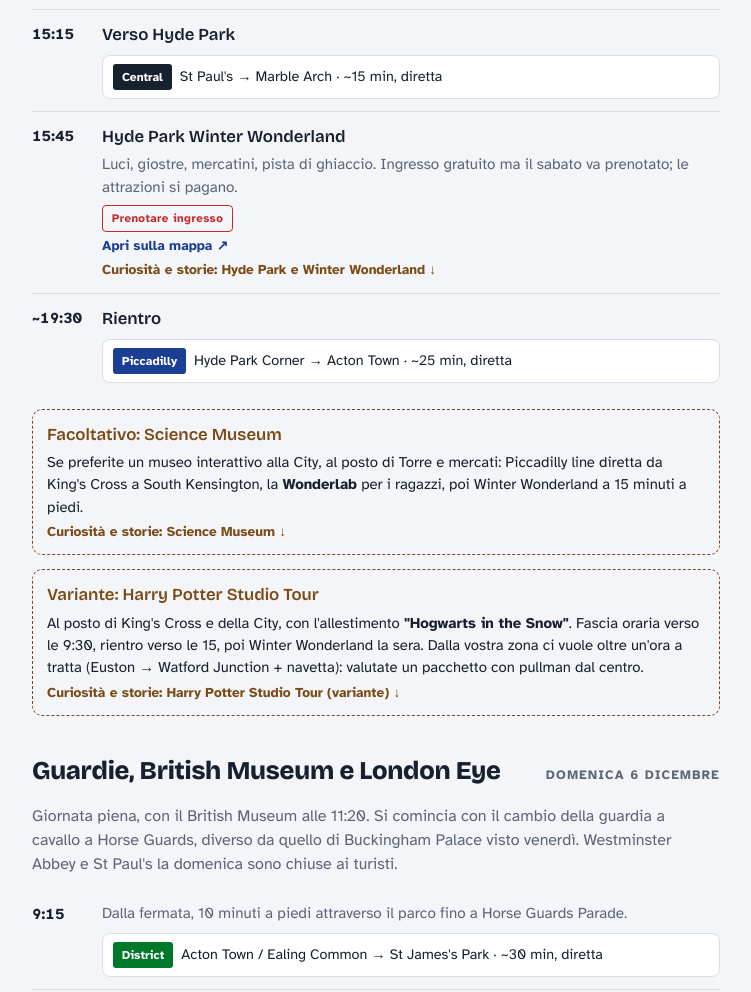
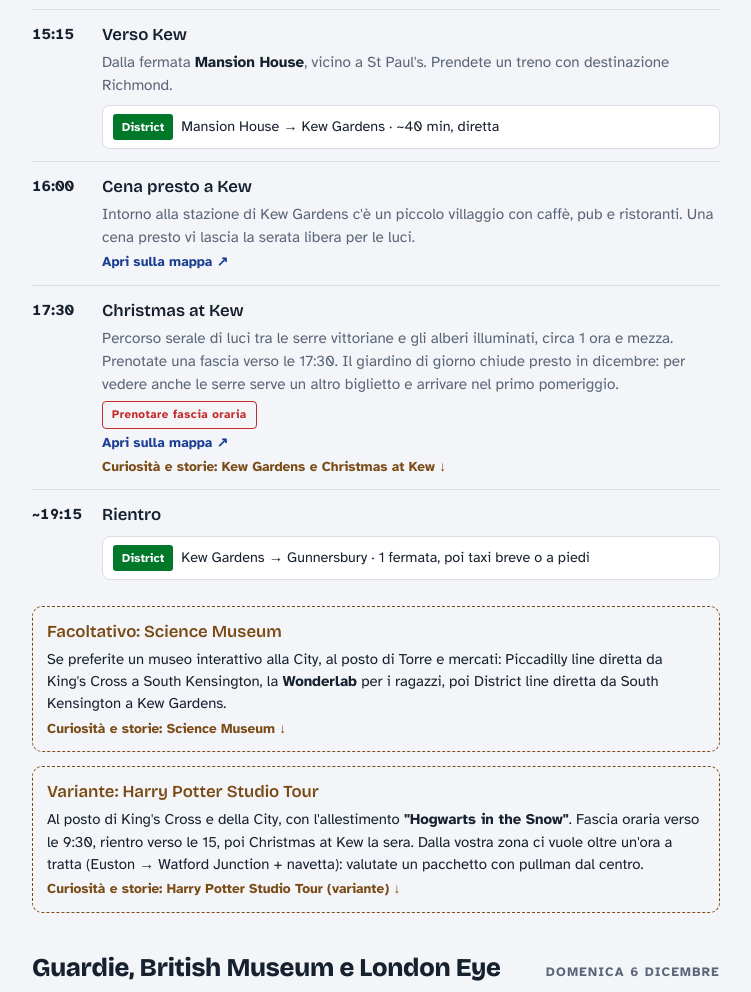
Before and after one commit to okpanic26/londra-2026, a plain HTML site: page index.html in a window 1280 px wide. Shown: the part 4685-5677 px from the top of the page, without its empty margins (264-1015 px from the left). Drawn offline with nearby package versions, Linux system fonts and the light colour scheme.

Commit message:
Kew Gardens al posto del Winter Wonderland
Sabato 5: dopo St Paul's, District line diretta a Kew, cena presto nel villaggio e Christmas at Kew verso le 17:30.
Domenica 6: tolto Kew, rientro dopo il Southbank Winter Market e sera libera per le valigie.
Tolta la scheda su Hyde Park e la prenotazione del Winter Wonderland.

Co-Authored-By: Claude Opus 5.5 <noreply@anthropic.com>

```diff
--- a/index.html
+++ b/index.html
@@ -371,7 +371,7 @@ textarea{min-height:100px;resize:vertical}
 
 <!-- SABATO -->
 <section id="sabato">
-  <div class="sec-head"><h2>King's Cross, la City e Winter Wonderland</h2><span class="date">Sabato 5 dicembre</span></div>
+  <div class="sec-head"><h2>King's Cross, la City e Kew Gardens</h2><span class="date">Sabato 5 dicembre</span></div>
   <p class="lead">Le visite della City che erano previste per venerdì si spostano qui. Lo Science Museum diventa facoltativo: avete già il Natural History venerdì e il British Museum domenica.</p>
   <ol class="tl">
     <li class="stop"><div class="time">8:00</div><div class="what">
@@ -409,24 +409,29 @@ textarea{min-height:100px;resize:vertical}
       <div class="tags"><span class="tag hp">Harry Potter</span><span class="tag free">Gratis</span></div>
       <a class="map" href="https://www.google.com/maps/search/?api=1&query=Millennium+Bridge+London" target="_blank" rel="noopener">Apri sulla mappa ↗</a></div></li>
     <li class="stop"><div class="time">15:15</div><div class="what">
-      <h3>Verso Hyde Park</h3>
-      <div class="ride"><span class="line t">Central</span> St Paul's → Marble Arch · ~15 min, diretta</div></div></li>
-    <li class="stop"><div class="time">15:45</div><div class="what">
-      <h3>Hyde Park Winter Wonderland</h3>
-      <p>Luci, giostre, mercatini, pista di ghiaccio. Ingresso gratuito ma il sabato va prenotato; le attrazioni si pagano.</p>
-      <div class="tags"><span class="tag book">Prenotare ingresso</span></div>
-      <a class="map" href="https://www.google.com/maps/search/?api=1&query=Hyde+Park+Winter+Wonderland" target="_blank" rel="noopener">Apri sulla mappa ↗</a></div></li>
-    <li class="stop"><div class="time">~19:30</div><div class="what">
+      <h3>Verso Kew</h3>
+      <p>Dalla fermata <b>Mansion House</b>, vicino a St Paul's. Prendete un treno con destinazione Richmond.</p>
+      <div class="ride"><span class="line d">District</span> Mansion House → Kew Gardens · ~40 min, diretta</div></div></li>
+    <li class="stop"><div class="time">16:00</div><div class="what">
+      <h3>Cena presto a Kew</h3>
+      <p>Intorno alla stazione di Kew Gardens c'è un piccolo villaggio con caffè, pub e ristoranti. Una cena presto vi lascia la serata libera per le luci.</p>
+      <a class="map" href="https://www.google.com/maps/search/?api=1&query=Kew+Gardens+station" target="_blank" rel="noopener">Apri sulla mappa ↗</a></div></li>
+    <li class="stop"><div class="time">17:30</div><div class="what">
+      <h3>Christmas at Kew</h3>
+      <p>Percorso serale di luci tra le serre vittoriane e gli alberi illuminati, circa 1 ora e mezza. Prenotate una fascia verso le 17:30. Il giardino di giorno chiude presto in dicembre: per vedere anche le serre serve un altro biglietto e arrivare nel primo pomeriggio.</p>
+      <div class="tags"><span class="tag book">Prenotare fascia oraria</span></div>
+      <a class="map" href="https://www.google.com/maps/search/?api=1&query=Kew+Gardens+Victoria+Gate" target="_blank" rel="noopener">Apri sulla mappa ↗</a></div></li>
+    <li class="stop"><div class="time">~19:15</div><div class="what">
       <h3>Rientro</h3>
-      <div class="ride"><span class="line p">Piccadilly</span> Hyde Park Corner → Acton Town · ~25 min, diretta</div></div></li>
+      <div class="ride"><span class="line d">District</span> Kew Gardens → Gunnersbury · 1 fermata, poi taxi breve o a piedi</div></div></li>
   </ol>
   <div class="alt">
     <h3>Facoltativo: Science Museum</h3>
-    <p>Se preferite un museo interattivo alla City, al posto di Torre e mercati: Piccadilly line diretta da King's Cross a South Kensington, la <b>Wonderlab</b> per i ragazzi, poi Winter Wonderland a 15 minuti a piedi.</p>
+    <p>Se preferite un museo interattivo alla City, al posto di Torre e mercati: Piccadilly line diretta da King's Cross a South Kensington, la <b>Wonderlab</b> per i ragazzi, poi District line diretta da South Kensington a Kew Gardens.</p>
   </div>
   <div class="alt">
     <h3>Variante: Harry Potter Studio Tour</h3>
-    <p>Al posto di King's Cross e della City, con l'allestimento <b>"Hogwarts in the Snow"</b>. Fascia oraria verso le 9:30, rientro verso le 15, poi Winter Wonderland la sera. Dalla vostra zona ci vuole oltre un'ora a tratta (Euston → Watford Junction + navetta): valutate un pacchetto con pullman dal centro.</p>
+    <p>Al posto di King's Cross e della City, con l'allestimento <b>"Hogwarts in the Snow"</b>. Fascia oraria verso le 9:30, rientro verso le 15, poi Christmas at Kew la sera. Dalla vostra zona ci vuole oltre un'ora a tratta (Euston → Watford Junction + navetta): valutate un pacchetto con pullman dal centro.</p>
   </div>
 </section>
 
@@ -477,15 +482,12 @@ textarea{min-height:100px;resize:vertical}
     <li class="stop"><div class="time">16:45</div><div class="what">
       <h3>Southbank Winter Market</h3>
       <p>Mercatino lungo il fiume, merenda calda.</p></div></li>
-    <li class="stop"><div class="time">17:30</div><div class="what">
-      <h3>Christmas at Kew</h3>
-      <p>Percorso serale di luci nei Kew Gardens, circa 1 ora e mezza. Prenotate una fascia verso le 18:15. È vicino a casa: il rientro dura pochi minuti.</p>
-      <div class="tags"><span class="tag book">Prenotare fascia oraria</span></div>
-      <div class="ride"><span class="line d">District</span> Westminster → Kew Gardens · ~35 min (treni per Richmond)</div>
-      <a class="map" href="https://www.google.com/maps/search/?api=1&query=Kew+Gardens+Victoria+Gate" target="_blank" rel="noopener">Apri sulla mappa ↗</a></div></li>
-    <li class="stop"><div class="time">20:15</div><div class="what">
-      <h3>A casa: cena, valigie, a letto</h3>
-      <div class="ride"><span class="line d">District</span> Kew Gardens → Gunnersbury · 1 fermata, poi taxi breve o a piedi</div></div></li>
+    <li class="stop"><div class="time">17:15</div><div class="what">
+      <h3>Rientro</h3>
+      <div class="ride"><span class="line d">District</span> Westminster → Acton Town / Ealing Common · ~30 min, diretta</div></div></li>
+    <li class="stop"><div class="time">18:00</div><div class="what">
+      <h3>A casa: cena, valigie, a letto presto</h3>
+      <p>Domattina la sveglia è prestissimo: preparate le valigie prima di cena e controllate che il taxi delle 4:30 sia confermato.</p></div></li>
   </ol>
 </section>
 
@@ -680,20 +682,6 @@ textarea{min-height:100px;resize:vertical}
       </details>
     </article>
 
-    <article class="mg" id="mg-hydepark" data-keys="Winter Wonderland">
-      <div class="mg-head"><h3>Hyde Park e Winter Wonderland</h3><span class="tag bond">Sab</span></div>
-      <p>Il grande parco reale nel cuore di Londra. A dicembre ospita Winter Wonderland, il luna park natalizio con mercatini e pista di ghiaccio.</p>
-      <details><summary>Curiosità, storie, film e musica</summary>
-        <ul class="mg-facts">
-          <li><b>Storia</b>Era la riserva di caccia di Enrico VIII. Nel 1851 ospitò la Grande Esposizione nel Crystal Palace, un gigantesco palazzo di vetro.</li>
-          <li><b>Musica</b>Qui si sono tenuti concerti storici: i Rolling Stones nel 1969, i Queen nel 1976, il Live 8 nel 2005.</li>
-          <li><b>Per i ragazzi</b>Nei vicini Kensington Gardens c'è la statua di Peter Pan: J.M. Barrie la fece installare di nascosto in una notte del 1912, come se fosse apparsa per magia.</li>
-          <li><b>Curiosità</b>La domenica allo Speakers' Corner chiunque può salire su una cassetta e tenere un discorso.</li>
-        </ul>
-        <p class="mg-links">Approfondisci: <a href="https://it.wikipedia.org/wiki/Special:Search?search=Hyde+Park+Londra" target="_blank" rel="noopener">Wikipedia</a> · <a href="https://hydeparkwinterwonderland.com/" target="_blank" rel="noopener">Winter Wonderland</a></p>
-      </details>
-    </article>
-
     <article class="mg" id="mg-buckingham" data-keys="Buckingham Palace">
       <div class="mg-head"><h3>Buckingham Palace e il Cambio della Guardia</h3><span class="tag bond">Ven</span></div>
       <p>La residenza londinese del re, con 775 stanze. Davanti alla cancellata, il Cambio della Guardia con la banda e i soldati con i colbacchi di pelo.</p>
@@ -806,7 +794,7 @@ textarea{min-height:100px;resize:vertical}
     </article>
 
     <article class="mg" id="mg-kew" data-keys="Christmas at Kew">
-      <div class="mg-head"><h3>Kew Gardens e Christmas at Kew</h3><span class="tag bond">Dom sera</span></div>
+      <div class="mg-head"><h3>Kew Gardens e Christmas at Kew</h3><span class="tag bond">Sab sera</span></div>
       <p>Il giardino botanico più famoso del mondo, patrimonio UNESCO. A dicembre, di sera, un percorso di luci tra serre vittoriane e alberi illuminati.</p>
       <details><summary>Curiosità, storie, film e musica</summary>
         <ul class="mg-facts">
@@ -839,7 +827,7 @@ textarea{min-height:100px;resize:vertical}
   <p class="lead">Le stazioni più vicine dovrebbero essere <b>Acton Town</b> o <b>Ealing Common</b>, 10–15 minuti a piedi: controllate su Citymapper quale vi conviene. Da lì passano due linee dirette per tutto il programma.</p>
   <div class="cards">
     <div class="card"><h3><span class="line d">District</span></h3><p>Victoria, St James's Park, Westminster, Tower Hill, South Kensington, Kew Gardens.</p></div>
-    <div class="card"><h3><span class="line p">Piccadilly</span></h3><p>Heathrow, South Kensington, Hyde Park Corner, Piccadilly Circus, Leicester Square, Covent Garden, King's Cross.</p></div>
+    <div class="card"><h3><span class="line p">Piccadilly</span></h3><p>Heathrow, South Kensington, Green Park, Piccadilly Circus, Leicester Square, Covent Garden, King's Cross.</p></div>
   </div>
   <h3 style="margin-top:22px;margin-bottom:8px">Chi paga e come</h3>
   <div class="tbl"><table>
@@ -902,9 +890,8 @@ textarea{min-height:100px;resize:vertical}
   <div class="note" style="margin-top:0;margin-bottom:14px"><b>Già acquistati.</b> Natural History Museum, venerdì 4 alle 16:30 · British Museum, domenica 6 alle 11:20. Tenete i biglietti a portata di mano sul telefono.</div>
   <ul class="check">
     <li><label><input type="checkbox" id="b2"><span>Torre di Londra, sabato 5 mattina<small>Biglietto famiglia online</small></span></label></li>
-    <li><label><input type="checkbox" id="b4"><span>Winter Wonderland, sabato 5 pomeriggio<small>Ingresso gratuito con prenotazione</small></span></label></li>
     <li><label><input type="checkbox" id="b5"><span>London Eye, domenica 6 verso le 15:45–16:00</span></label></li>
-    <li><label><input type="checkbox" id="b6"><span>Christmas at Kew, domenica 6 sera<small>Fascia verso le 18:15</small></span></label></li>
+    <li><label><input type="checkbox" id="b6"><span>Christmas at Kew, sabato 5 sera<small>Fascia verso le 17:30</small></span></label></li>
     <li><label><input type="checkbox" id="b7"><span>Taxi Heathrow → casa, giovedì 3 ore 21<small>Monovolume o Uber XL</small></span></label></li>
     <li><label><input type="checkbox" id="b8"><span>Taxi casa → Heathrow, lunedì 7 ore 4:30<small>Monovolume o Uber XL</small></span></label></li>
     <li><label><input type="checkbox" id="b9"><span>Controllare l'orario della guardia a cavallo a Horse Guards<small>Domenica 6 alle 10:00</small></span></label></li>
```
Also changed, not shown: 1 other file.
